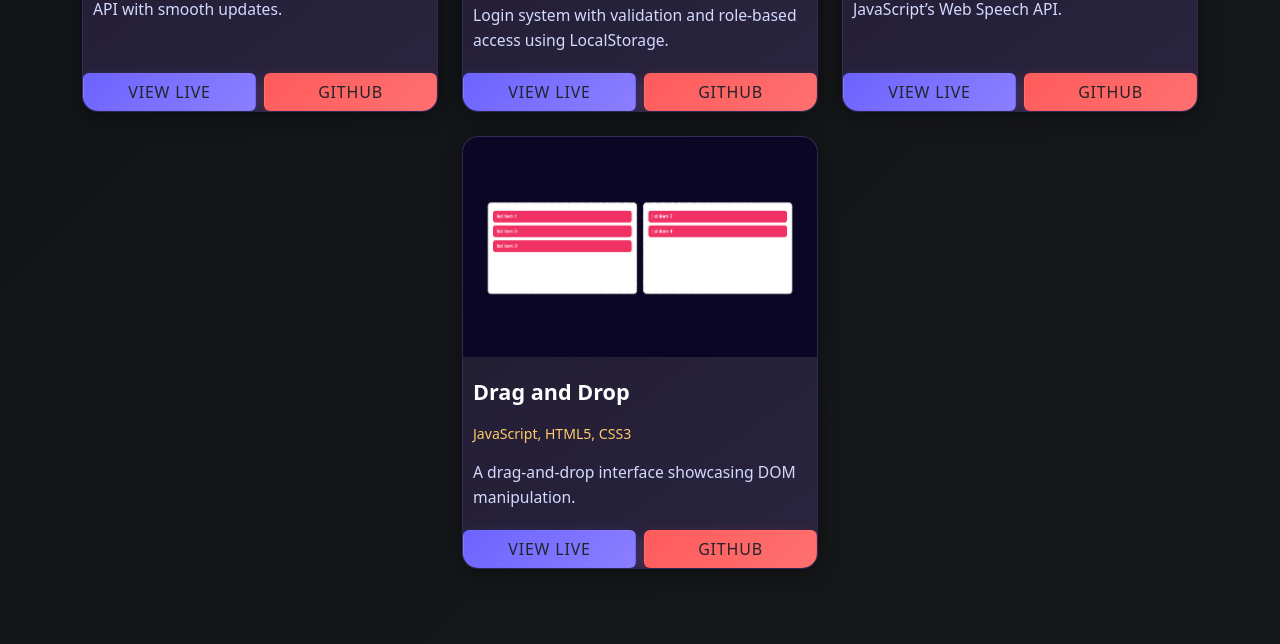
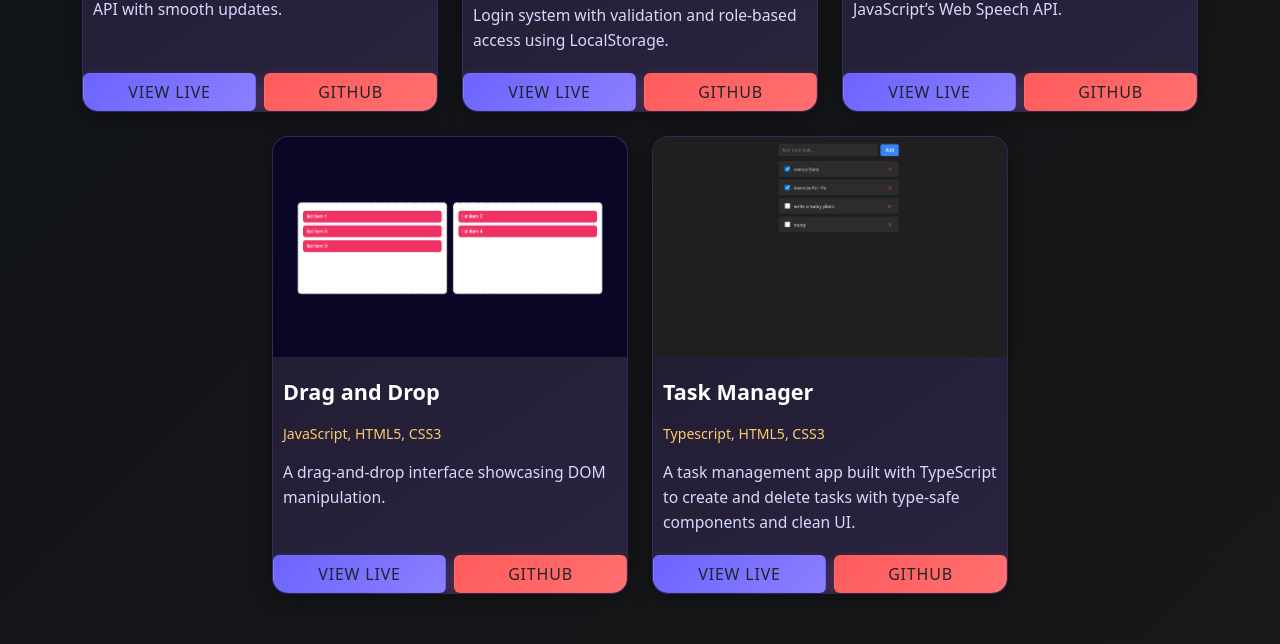
Before and after one commit to praveen-7050/Personal-portfilo, a React (Vite) app in the folder vite-project/: page / in a window 1280 px wide. Shown: the part 3760-4404 px from the top of the page. Built offline with nearby package versions, Linux system fonts and the light colour scheme.

Commit message:
adding the changes of project.jsx  file

```diff
--- a/vite-project/src/Components/Projects.jsx
+++ b/vite-project/src/Components/Projects.jsx
@@ -86,6 +86,14 @@ const Projects = () => {
       live: "https://darg-drop-web.netlify.app/",
       github: "https://github.com/praveen-7050/java-script-small-projects.git",
     },
+    {
+      title: "Task Manager",
+      description: "A task management app built with TypeScript to create and delete tasks with type-safe components and clean UI.",
+      tools: "Typescript, HTML5, CSS3",
+      image: "/images/Task_manager.PNG",
+      live: "https://to-d-ts.vercel.app/",
+      github: "https://github.com/praveen-7050/Typescript.git",
+    },
   ];
 
   const reactProjects = [
```
